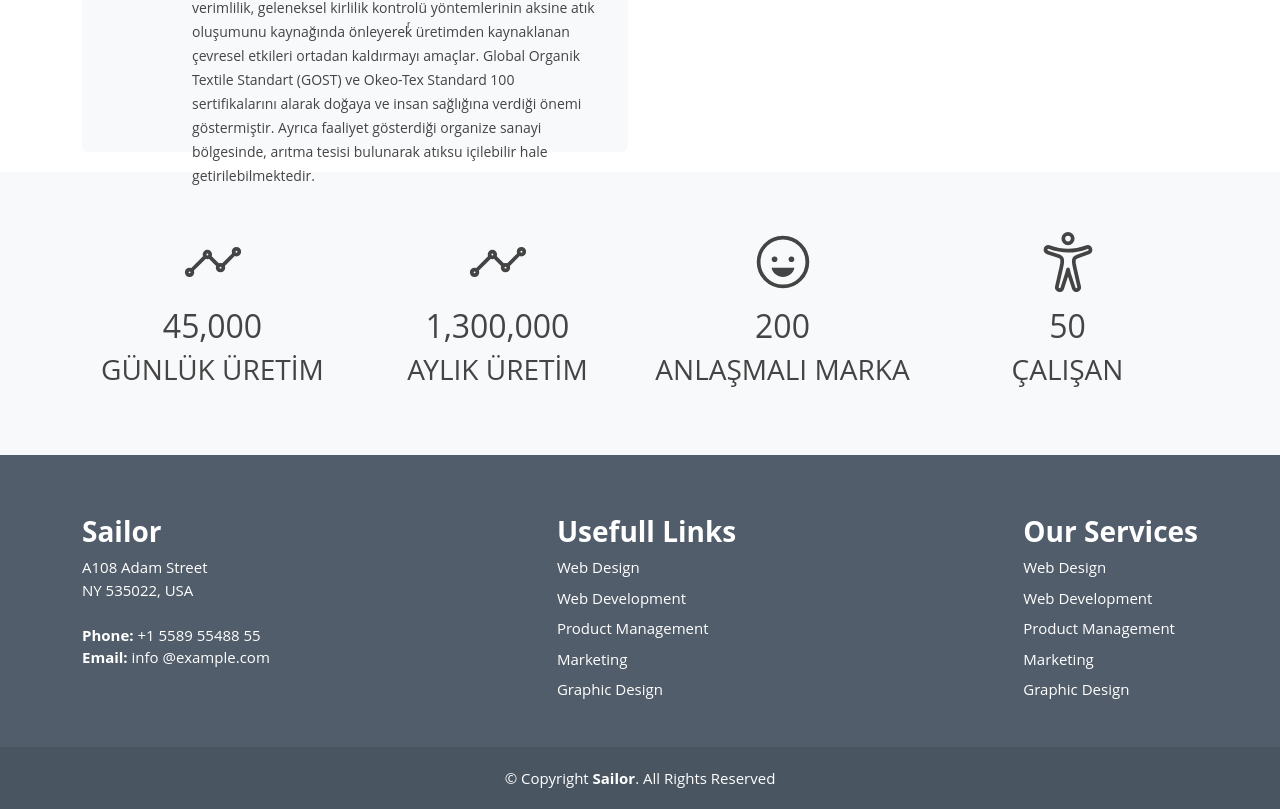
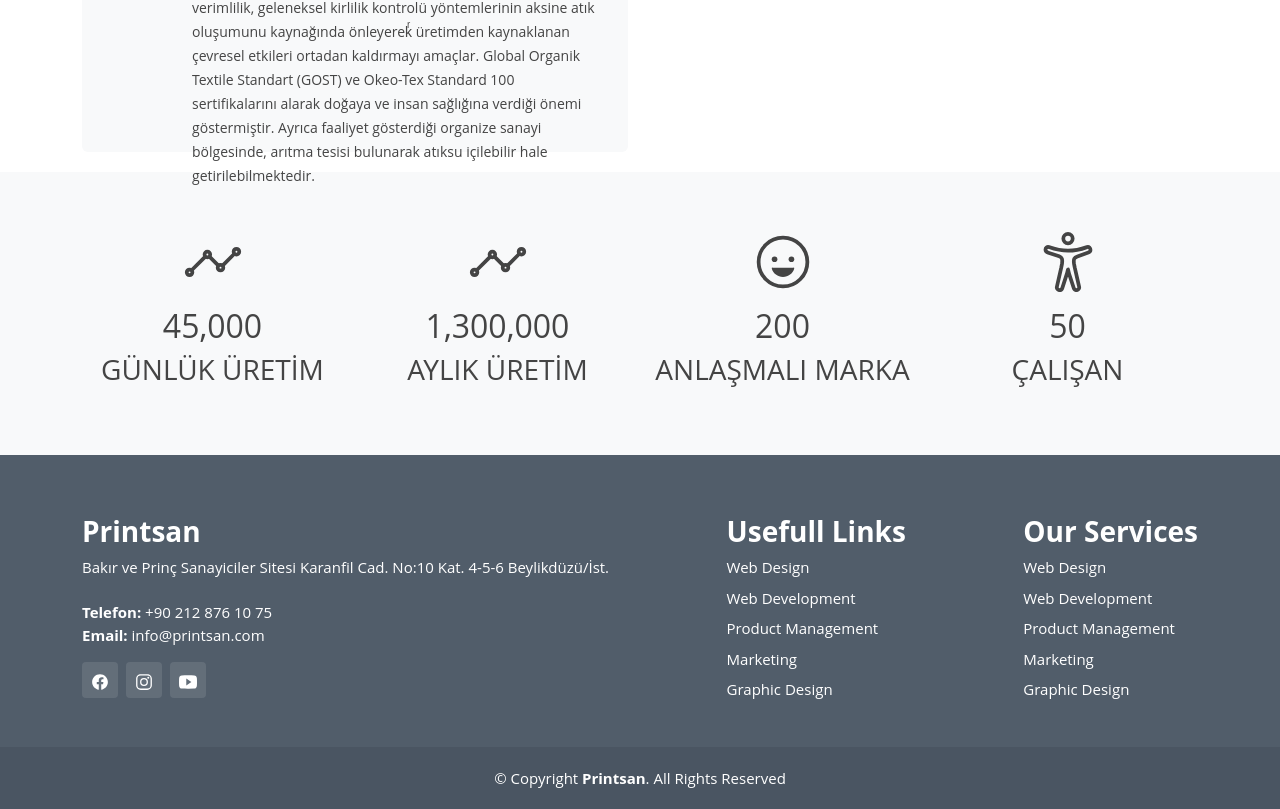
Before and after one commit to muhammetaksoy/PrintsanWebsiteFrontend, a React (Create React App) app: page / in a window 1280 px wide. Shown: the part 2709-3518 px from the top of the page. Built offline with nearby package versions, Linux system fonts and the light colour scheme.

Commit message:
footer edit

```diff
--- a/src/Pages/Anasayfa/Components/Footer.js
+++ b/src/Pages/Anasayfa/Components/Footer.js
@@ -1,5 +1,6 @@
 import "../../../App.css";
 import classes from './Footer.module.css';
+import { IoLogoFacebook, IoLogoInstagram, IoLogoYoutube } from "react-icons/io5";
 const Footer = () => {
     return (
         <footer className={classes.footer}>
@@ -8,13 +9,25 @@ const Footer = () => {
 
                     <div className="d-flex justify-content-between">
                         <div className="footer-info">
-                            <h3> <strong>Sailor</strong> </h3>
+                            <h3> <strong>Printsan</strong> </h3>
                             <p>
-                                A108 Adam Street <br />
-                                NY 535022, USA<br /><br />
-                                <strong>Phone: </strong> +1 5589 55488 55<br />
-                                <strong>Email: </strong> info @example.com<br />
+                                Bakır ve Prinç Sanayiciler Sitesi Karanfil Cad. No:10 Kat. 4-5-6 Beylikdüzü/İst.<br /><br />
+                                <strong>Telefon: </strong>+90 212 876 10 75 <br />
+                                <strong>Email: </strong>info@printsan.com<br />
                             </p>
+                            <div className={classes.socialLinks}>
+                                <a href="" className="me-2">
+                                    <IoLogoFacebook className={classes.icon} />
+                                </a>
+                                <a href="" className="me-2">
+                                    <IoLogoInstagram className={classes.icon} />
+                                </a>
+                                <a href="" className="me-2">
+                                    <IoLogoYoutube className={classes.icon} />
+                                </a>
+
+                            </div>
+
 
                         </div>
 
@@ -69,7 +82,7 @@ const Footer = () => {
 
 
             <div className={classes.copyright}>
-                © Copyright <strong><span>Sailor</span></strong>. All Rights Reserved
+                © Copyright <strong><span>Printsan</span></strong>. All Rights Reserved
             </div>
 
 
--- a/src/Pages/Anasayfa/Components/Footer.module.css
+++ b/src/Pages/Anasayfa/Components/Footer.module.css
@@ -12,3 +12,23 @@
     padding:20px;
     text-align: center;
 }
+
+
+.footer .footerTop .socialLinks a {
+    font-size: 18px;
+    display: inline-block;
+    background: rgba(255, 255, 255, 0.1);
+    color: #fff;
+    line-height: 1;
+    padding: 8px 0;
+    margin-right: 4px;
+    border-radius: 4px;
+    text-align: center;
+    width: 36px;
+    height: 36px;
+    transition: 0.3s;
+}
+
+.footer .footerTop .socialLinks a:hover {
+    background-color: #D9232D;
+}
```
